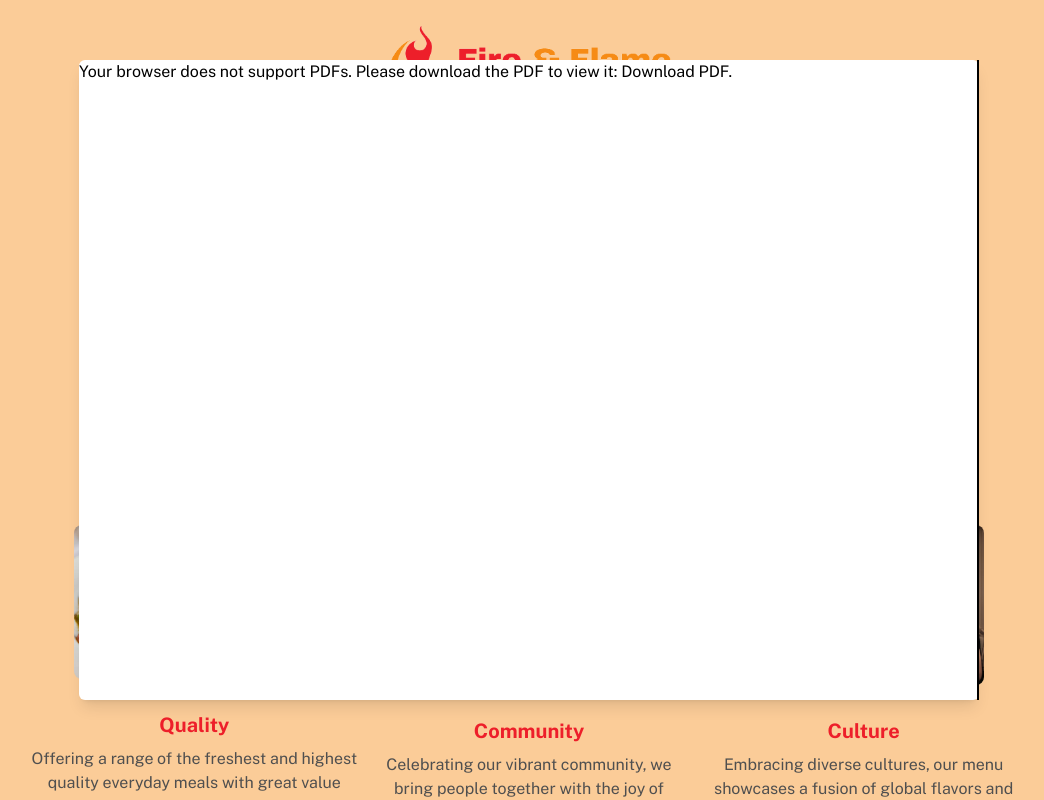
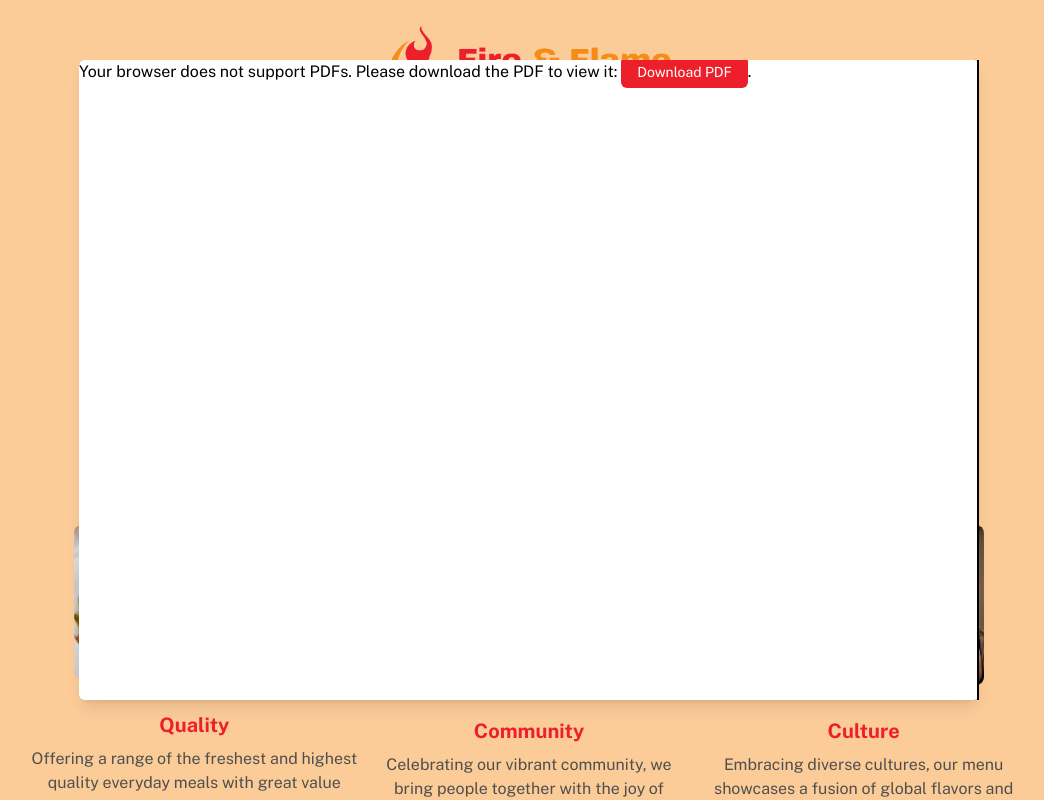
Before and after one commit to applyworldgroup/fireandflame, a Next.js app: page / in a window 1280 px wide. Both pictures are taken after a click on the button "FoodMenu". Shown: the top 800 px of the page, without its empty margins (111-1155 px from the left). Built offline with nearby package versions, Linux system fonts and the light colour scheme.

Commit message:
minor changes

```diff
--- a/src/components/foodMenu/FoodMenu.tsx
+++ b/src/components/foodMenu/FoodMenu.tsx
@@ -39,7 +39,7 @@ const FoodMenu: FC<FoodMenu> = ({}) => {
                 className="w-full h-full"
                 style={{ border: 0 }}
               >
-                <p>Your browser does not support PDFs. Please download the PDF to view it: <a href="assets/foodmenu.pdf">Download PDF</a>.</p>
+                <p>Your browser does not support PDFs. Please download the PDF to view it: <a href="assets/foodmenu.pdf" className="bg-primary px-4 py-2 text-sm text-white rounded-md">Download PDF</a>.</p>
               </object>
             </div>
           </div>
```
